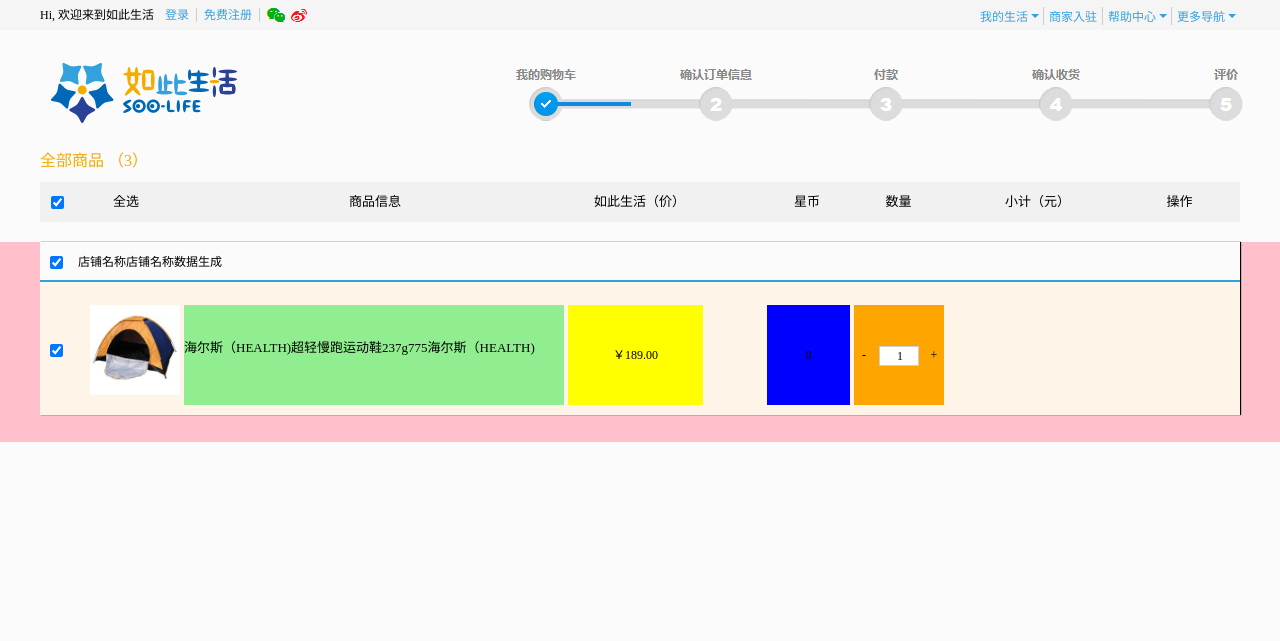
After one commit to linzifeng12138/soolife.com, a PHP site: page /html/car.html in a window 1280 px wide. The commit adds this page. Shown: the top 641 px of the page. Run offline with PHP 8.4, Linux system fonts and the light colour scheme.

Commit message:
完成一部分购物车样式

```diff
--- a/src/css/base.css
+++ b/src/css/base.css
@@ -54,7 +54,7 @@
 
 body{
     width:100%;
-    /*height:9000px;*/
+    height:9000px;
     min-width: 1210px;
     /*防止浏览窗口缩小出现的显示bug*/
     /*background:skyblue;*/
--- /dev/null
+++ b/src/css/car.css
@@ -0,0 +1,273 @@
+body {
+  background: #FBFBFB;
+}
+
+#topnav {
+  width: 100%;
+  height: 30px;
+  background: whitesmoke;
+}
+
+#topnav .username {
+  display: inline-block;
+  width: 118px;
+  height: 30px;
+  font-size: 12px;
+  line-height: 30px;
+}
+
+#topnav .loginhere, #topnav .reghere {
+  padding-right: 7px;
+  padding-left: 3px;
+  color: #37a0db;
+  font-size: 12px;
+  border-right: 1px solid #ccc;
+}
+
+#topnav .smalllogo {
+  display: inline-block;
+  width: 21px;
+  height: 27px;
+  background: url("../img/lzfwww.png") no-repeat;
+  background-position: -196px 0px;
+  vertical-align: top;
+}
+
+#topnav .wb {
+  background-position: -232px 0px;
+}
+
+#topnav .topnav_right {
+  float: right;
+  font-size: 12px;
+  text-align: center;
+  padding-top: 7px;
+}
+
+#topnav .topnav_right li {
+  float: left;
+  padding-left: 5px;
+  padding-right: 5px;
+  position: relative;
+}
+
+#topnav .topnav_right li:not(:nth-child(2)) {
+  padding-right: 15px;
+}
+
+#topnav .topnav_right li:not(:last-child) {
+  border-right: 1px solid #ccc;
+}
+
+#topnav .topnav_right li a {
+  color: #37a0db;
+}
+
+#topnav .topnav_right li:not(:nth-child(2)) i {
+  display: block;
+  position: absolute;
+  right: 3px;
+  top: -7px;
+  width: 11px;
+  height: 28px;
+  background: url("../img/lzfwww.png") no-repeat;
+  background-position: -337px 0px;
+}
+
+#soolife_title {
+  width: 100%;
+  height: 117px;
+  padding-top: 10px;
+  background: #FBFBFB;
+}
+
+#soolife_title h2 {
+  width: 1230px;
+  height: 103px;
+  background: url("../img/navpic.png") no-repeat;
+}
+
+.totalnum {
+  width: 100%;
+  height: 35px;
+  background: #FBFBFB;
+}
+
+.totalnum h3 {
+  color: #f6ab00;
+}
+
+#tableitem {
+  width: 100%;
+  height: 40px;
+  margin-bottom: 20px;
+}
+
+#tableitem .container {
+  height: 40px;
+  padding-left: 11px;
+  background: #F1F1F1;
+}
+
+#tableitem .allcheck {
+  float: left;
+  margin-top: 14px;
+}
+
+#tableitem ul {
+  float: left;
+  margin-left: 10px;
+  width: 1160px;
+  height: 40px;
+}
+
+#tableitem ul li {
+  float: left;
+  height: 40px;
+  line-height: 40px;
+  font-size: 13px;
+  text-align: center;
+}
+
+#tableitem ul li:nth-child(1) {
+  width: 104px;
+}
+
+#tableitem ul li:nth-child(2) {
+  width: 394px;
+}
+
+#tableitem ul li:nth-child(3) {
+  width: 135px;
+}
+
+#tableitem ul li:nth-child(4) {
+  width: 80px;
+  margin-left: 60px;
+}
+
+#tableitem ul li:nth-child(5) {
+  width: 103px;
+}
+
+#tableitem ul li:nth-child(6) {
+  width: 175px;
+}
+
+#tableitem ul li:nth-child(7) {
+  width: 109px;
+}
+
+#maincar {
+  width: 100%;
+  min-height: 200px;
+  background: pink;
+}
+
+#maincar ul li {
+  width: 1200px;
+  box-shadow: 1px 0 1px;
+  margin-bottom: 17px;
+}
+
+#maincar ul li .item_title {
+  height: 40px;
+  background: #FBFBFB;
+  border-bottom: 2px solid #33a1db;
+}
+
+#maincar ul li .item_title .onecheck {
+  float: left;
+  margin-left: 10px;
+  margin-top: 14px;
+}
+
+#maincar ul li .item_title .shop_name {
+  float: left;
+  line-height: 40px;
+  font-size: 12px;
+  margin-left: 15px;
+}
+
+#maincar ul li .maincontent {
+  height: 133px;
+  padding-top: 23px;
+  background: #fff4e8;
+}
+
+#maincar ul li .maincontent .onecheck {
+  margin-left: 10px;
+}
+
+#maincar ul li .maincontent img {
+  width: 90px;
+  height: 90px;
+  margin-left: 23px;
+}
+
+#maincar ul li .maincontent .information {
+  display: inline-block;
+  width: 380px;
+  height: 100px;
+  padding-top: 35px;
+  line-height: 16px;
+  font-size: 13px;
+  vertical-align: top;
+  background: lightgreen;
+}
+
+#maincar ul li .maincontent .price {
+  display: inline-block;
+  width: 135px;
+  height: 100px;
+  line-height: 100px;
+  font-size: 12px;
+  text-align: center;
+  vertical-align: top;
+  margin-right: 60px;
+  background: yellow;
+}
+
+#maincar ul li .maincontent .starcoin {
+  display: inline-block;
+  width: 83px;
+  height: 100px;
+  line-height: 100px;
+  font-size: 12px;
+  text-align: center;
+  vertical-align: top;
+  background: blue;
+}
+
+#maincar ul li .maincontent .goodsnum {
+  position: relative;
+  display: inline-block;
+  width: 90px;
+  height: 100px;
+  line-height: 100px;
+  font-size: 12px;
+  text-align: center;
+  vertical-align: top;
+  background: orange;
+}
+
+#maincar ul li .maincontent .goodsnum .minus {
+  float: left;
+  width: 20px;
+  height: 23px;
+  cursor: pointer;
+}
+
+#maincar ul li .maincontent .goodsnum .plus {
+  float: right;
+  width: 20px;
+  height: 23px;
+  cursor: pointer;
+}
+
+#maincar ul li .maincontent .goodsnum .qty {
+  width: 40px;
+  height: 20px;
+  padding-left: 17px;
+  border: 1px solid #ccc;
+}
--- a/src/css/goods.css
+++ b/src/css/goods.css
@@ -321,16 +321,17 @@
   display: inline-block;
   width: 35px;
   height: 25px;
-  border: 1px solid #efefef;
 }
 
-#detail .color span a {
+/*这里是#detail .color span a的样式，由于层级权重的问题，只能这样写，否则后面的jQuery添加高亮样式会失败*/
+.border0 {
   display: inline-block;
   width: 35px;
   height: 25px;
   font-size: 12px;
   text-align: center;
   line-height: 25px;
+  border: 1px solid #efefef;
 }
 
 #detail .goods_qty {
--- /dev/null
+++ b/src/html/car.html
@@ -0,0 +1,84 @@
+<!DOCTYPE html>
+<html lang="en">
+<head>
+    <meta charset="UTF-8" />
+    <title>购物车 | 如此生活</title>
+    <link rel="stylesheet" type="text/css" href="../css/base.css" />
+    <link rel="stylesheet" type="text/css" href="../css/car.css" />
+    <script type="text/javascript" src="../lib/jquery-3.2.1.js"></script>
+    <script type="text/javascript" src="../js/common.js"></script>
+    <script type="text/javascript" src="../js/car.js"></script>
+</head>
+<body>
+    <div id="topnav">
+        <div class="container">
+            <span class="username">Hi, 欢迎来到如此生活</span>
+            <a href="#" class="loginhere">登录</a>
+            <a href="#" class="reghere">免费注册</a>
+            <a href="#" class="wx smalllogo"></a>
+            <a href="#" class="wb smalllogo"></a>
+            <ul class="topnav_right">
+                <li><a href="#">我的生活</a><i></i></li>
+                <li><a href="#">商家入驻</a></li>
+                <li><a href="#">帮助中心</a><i></i></li>
+                <li><a href="#">更多导航</a><i></i></li>
+            </ul>
+        </div>
+    </div>
+
+    <div id="soolife_title">
+        <div class="container">
+            <h2></h2>
+        </div>
+    </div>
+
+    <div class="totalnum">
+        <div class="container">
+            <h3>全部商品
+                （<span class="totalqty">3</span>）
+            </h3>
+        </div>
+    </div>
+
+    <div id="tableitem">
+        <div class="container">
+            <input class="allcheck" type="checkbox" checked/>
+            <ul>
+                <li>全选</li>
+                <li>商品信息</li>
+                <li>如此生活（价）</li>
+                <li>星币</li>
+                <li>数量</li>
+                <li>小计（元）</li>
+                <li>操作</li>
+            </ul>
+        </div>
+    </div>
+
+    <div id="maincar">
+        <div class="container">
+            <ul>
+                <li data-guid="001">
+                    <div class="item_title">
+                        <input type="checkbox" class="onecheck" checked/>
+                        <h3 class="shop_name">店铺名称店铺名称数据生成</h3>
+                    </div>
+
+                    <div class="maincontent">
+                        <input type="checkbox" class="onecheck" checked/>
+                        <img src="../img/shoe3.jpg" alt="" />
+                        <span class="information">海尔斯（HEALTH)超轻慢跑运动鞋237g775海尔斯（HEALTH)</span>
+                        <span class="price">￥<i class="ourprice">189.00</i></span>
+                        <span class="starcoin">0</span>
+                        <span class="goodsnum">
+                            <div class="minus">-</div>
+                            <input type="text"  value="1" class="qty" />
+                            <div class="plus">+</div>
+                        </span>
+                    </div>
+                </li>
+            </ul>
+        </div>
+    </div>
+</body>
+</html>
--- /dev/null
+++ b/src/js/car.js
@@ -0,0 +1,3 @@
+jQuery(function($){
+
+});
--- a/src/js/goods.js
+++ b/src/js/goods.js
@@ -2,7 +2,8 @@
     //1/引入头部HTML文件,包括顶部导航栏，nav ，和产品列表菜单栏
     $('#pageHeader').load('../html/header.html');
 
-    //2/ 获取列表切换的父级元素
+    //2/ 商品详情列表页切换
+    //获取列表切换的父级元素
     var $tablist = $('#detail .showbox');console.log($tablist);
     var $tabitem = $tablist.find('ul li');console.log($tabitem);
     var $content = $tablist.find('.goodsbigbox div');console.log($content);
@@ -23,7 +24,7 @@
     //3/高亮颜色选项菜单栏
     var $colorlist =  $('#detail .colorbox');console.log($colorlist);
     $colorlist.find('a').eq(0).addClass('border');
-    // var $coloritem =  $colorlist.find('a'); console.log($coloritem);
+
     $colorlist.on('click','a',function(){
         console.log($(this));
         $(this).addClass('border').closest('span').siblings().find('a').removeClass('border');
--- /dev/null
+++ b/src/sass/car.scss
@@ -0,0 +1,68 @@
+// 定义全局颜色
+$maincolor: rgb(55,160,219) !global;
+$pink: rgb(255,63,114) !global;
+$mainbg: #FBFBFB !global;
+$skyblue: rgb(51,161,219) !global;
+$king: rgb(246,171,0) !global;
+body{background:$mainbg;}
+#topnav{width:100%;height:30px;background: rgb(245,245,245);}
+#topnav .username{display:inline-block;width:118px;height:30px;
+    font-size:12px;line-height:30px;}
+#topnav .loginhere , #topnav .reghere{padding-right:7px;
+    padding-left:3px;color:$maincolor;font-size:12px;
+    border-right:1px solid #ccc;}
+
+#topnav .smalllogo{display:inline-block;width:21px;height:27px;background: url("../img/lzfwww.png") no-repeat;
+    background-position:-196px 0px;vertical-align:top;}
+#topnav .wb{background-position:-232px 0px;}
+
+#topnav .topnav_right{float:right;font-size:12px;
+    text-align:center;padding-top:7px;}
+#topnav .topnav_right li{float:left;padding-left:5px;
+    padding-right:5px;position:relative;}
+#topnav .topnav_right li:not(:nth-child(2)){padding-right:15px;}
+#topnav .topnav_right li:not(:last-child){
+    border-right:1px solid #ccc;}
+#topnav .topnav_right li a{color:$maincolor;}
+#topnav .topnav_right li:not(:nth-child(2)) i{display:block;position:absolute;right:3px;top:-7px;
+    width:11px;height:28px;
+    background: url("../img/lzfwww.png") no-repeat;
+    background-position:-337px 0px;}
+
+#soolife_title{width:100%;height:117px;padding-top:10px;background:$mainbg}
+#soolife_title h2{width:1230px;height:103px;background:url("../img/navpic.png") no-repeat;}
+
+.totalnum{width:100%;height:35px;background:$mainbg}
+.totalnum h3{color:$king;}
+
+#tableitem{width:100%;height:40px;margin-bottom:20px;}
+#tableitem .container{height:40px;padding-left:11px;background:#F1F1F1}
+#tableitem .allcheck{float:left;margin-top:14px;}
+#tableitem ul{float:left;margin-left:10px;width:1160px;height:40px;}
+#tableitem ul li{float:left;height:40px;line-height:40px;font-size:13px;text-align:center;}
+#tableitem ul li:nth-child(1){width:104px;}
+#tableitem ul li:nth-child(2){width:394px;}
+#tableitem ul li:nth-child(3){width:135px;}
+#tableitem ul li:nth-child(4){width:80px;margin-left:60px;}
+#tableitem ul li:nth-child(5){width:103px;}
+#tableitem ul li:nth-child(6){width:175px;}
+#tableitem ul li:nth-child(7){width:109px;}
+
+#maincar{width:100%;min-height:200px;background:pink;}
+
+#maincar ul li{width:1200px;box-shadow:1px 0 1px;margin-bottom:17px;}
+#maincar ul li .item_title{height:40px;background:$mainbg;border-bottom:2px solid $skyblue;}
+#maincar ul li .item_title .onecheck{float:left;margin-left:10px;margin-top:14px;}
+#maincar ul li .item_title .shop_name{float:left;line-height:40px;font-size:12px;margin-left:15px;}
+
+#maincar ul li .maincontent{height:133px;padding-top:23px;background:rgb(255,244,232);}
+#maincar ul li .maincontent .onecheck{margin-left:10px;}
+#maincar ul li .maincontent img{width:90px;height:90px;margin-left:23px;}
+#maincar ul li .maincontent .information{display:inline-block;width:380px;height:100px;padding-top:35px;line-height:16px;font-size:13px;vertical-align:top;background:lightgreen;}
+#maincar ul li .maincontent .price{display:inline-block;width:135px;height:100px;line-height:100px;font-size:12px;text-align:center;vertical-align:top;margin-right:60px;background:yellow;}
+#maincar ul li .maincontent .starcoin {display:inline-block;width:83px;height:100px;line-height:100px;font-size:12px;text-align:center;vertical-align:top;background:blue;}
+
+#maincar ul li .maincontent .goodsnum{position:relative;display:inline-block;width:90px;height:100px;line-height:100px;font-size:12px;text-align:center;vertical-align:top;background:orange;}
+#maincar ul li .maincontent .goodsnum .minus{float:left;width:20px;height:23px;cursor:pointer;}
+#maincar ul li .maincontent .goodsnum .plus{float:right;width:20px;height:23px;cursor:pointer;}
+#maincar ul li .maincontent .goodsnum .qty{width:40px;height:20px;padding-left:17px;border:1px solid #ccc;}
--- a/src/sass/goods.scss
+++ b/src/sass/goods.scss
@@ -75,8 +75,10 @@
 #detail .location .selected{float:left;width:105px;height:40px;background:url("../img/loca.png") no-repeat;}
 #detail .color{width:530px;height:30px;background:white;}
 #detail .color h3{float:left;}
-#detail .color span{display:inline-block;width:35px;height:25px;border:1px solid #efefef;}
-#detail .color span a{display:inline-block;width:35px;height:25px;font-size:12px;text-align:center;line-height:25px;}
+#detail .color span{display:inline-block;width:35px;height:25px;}
+/*这里是#detail .color span a的样式，由于层级权重的问题，只能这样写，否则后面的jQuery添加高亮样式会失败*/
+.border0{display:inline-block;width:35px;height:25px;font-size:12px;text-align:center;line-height:25px;border:1px solid #efefef;}
+
 #detail .goods_qty{width:530px;height:40px;background:white;}
 #detail .goods_qty h3{line-height:40px;}
 #detail .goods_qty .qty{border:1px solid #efefef;width:89px;height:33px;padding-left:35px;font-size:17px;font-weight:bold;}
```
Also changed, not shown: src/html/goods.html (+6 -4 lines), src/img/lzfwww.png, src/img/navpic.png (added).
